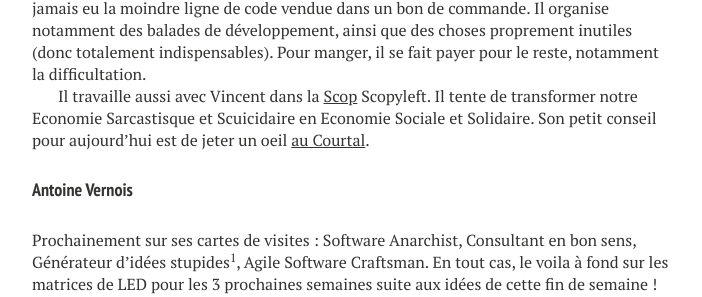
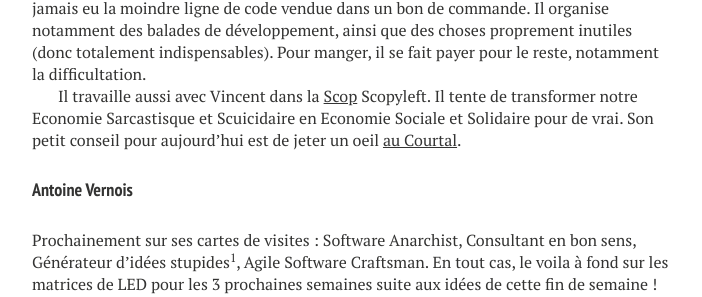
Before and after one commit to vferries/blog, a Jekyll site: the page built from _posts/2015-04-26-interviews.md, in a window 1280 px wide and 900 px high, scrolled down 438 px. Shown: the part 175-472 px from the top of the window, without its empty margins (288-990 px from the left). Built offline with Jekyll 4.4.1, drawn with Linux system fonts in a browser that asks for light colours; nearby versions of some CDN libraries; comment, search, counter and statistics services are not loaded.

Commit message:
Pour de vrai.

```diff
--- a/_posts/2015-04-26-interviews.md
+++ b/_posts/2015-04-26-interviews.md
@@ -22,7 +22,7 @@ Stéphane est avant tout un difficultateur, mustard on the beat, hoe! Oui, c'est
 Il organise notamment des balades de développement, ainsi que des choses proprement inutiles (donc totalement indispensables). Pour manger, il se fait payer pour le reste, notamment la difficultation.
 
 Il travaille aussi avec Vincent dans la [Scop](http://fr.wikipedia.org/wiki/Soci%C3%A9t%C3%A9_coop%C3%A9rative_et_participative) Scopyleft.
-Il tente de transformer notre Economie Sarcastisque et Scuicidaire en Economie Sociale et Solidaire.
+Il tente de transformer notre Economie Sarcastisque et Scuicidaire en Economie Sociale et Solidaire pour de vrai.
 Son petit conseil pour aujourd'hui est de jeter un oeil [au Courtal](http://www.flickriver.com/places/France/Midi-Pyrenees/Peyre-Ausel%C3%A8re/search/).
 
 #### Antoine Vernois
```
